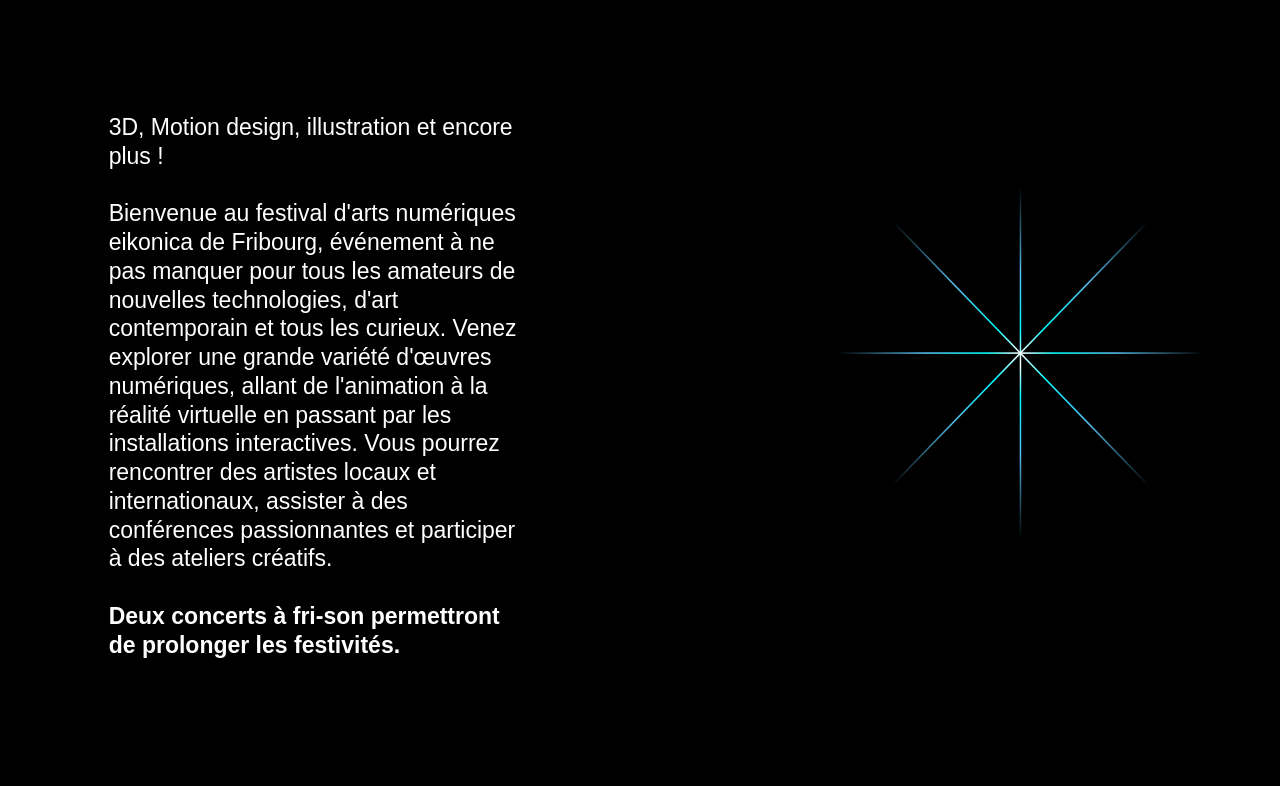
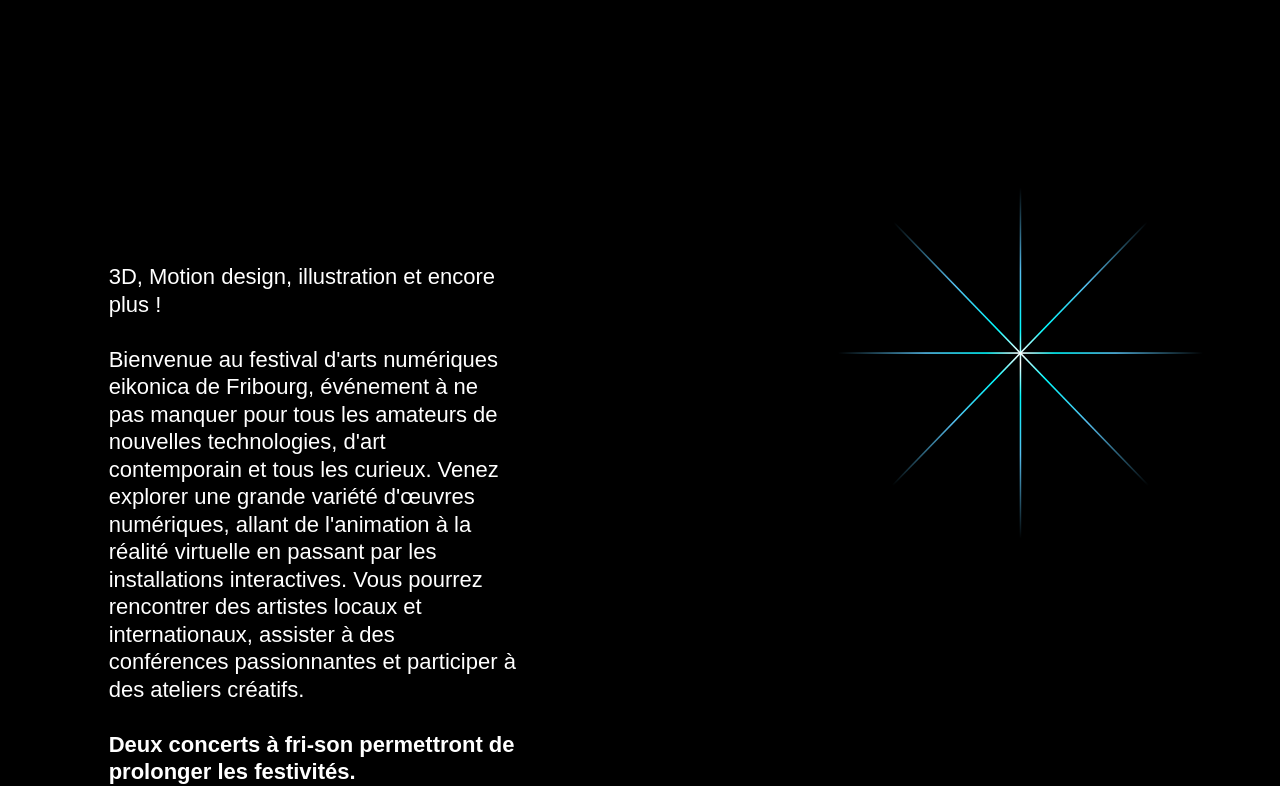
Before and after one commit to Raphael-dousse/01-eikonica, a website built with Parcel: page src/index.html in a window 1280 px wide. Shown: the part 913-1699 px from the top of the page. Before the commit the page ends 1572 px from the top, so only its background shows below. Built offline with nearby package versions, Linux system fonts and the light colour scheme; a web font is replaced by a local one.

Commit message:
presentation finished

```diff
--- a/src/index.html
+++ b/src/index.html
@@ -54,7 +54,7 @@
              <strong> Deux concerts à fri-son permettront de prolonger les festivités.</strong></p>
           </div>
           <div class="col-5 offset-2">
-            <img src="../src/img/symbol-visual.svg" alt="logo-visual" />
+            <img src="../src/img/visuel-site.svg" alt="logo-visual" />
           </div>
         </div>
       </div>
--- a/src/scss/modules/presentation.scss
+++ b/src/scss/modules/presentation.scss
@@ -3,5 +3,16 @@
 }
 
 .text-presentation img {
-  height: 500px;
+  width: 900px;
 }
+
+.text-presentation p {
+  margin-top: 300px;
+}
+
+@media (max-width: 2080px) {
+  .text-presentation p {
+    margin-top: 150px;
+    font-size: 22px;
+  }
+}
```
Also changed, not shown: src/img/symbol-visual.svg (deleted), src/img/visual-symbol.svg (added), src/img/visuel-site.svg (added), 2 other files.
